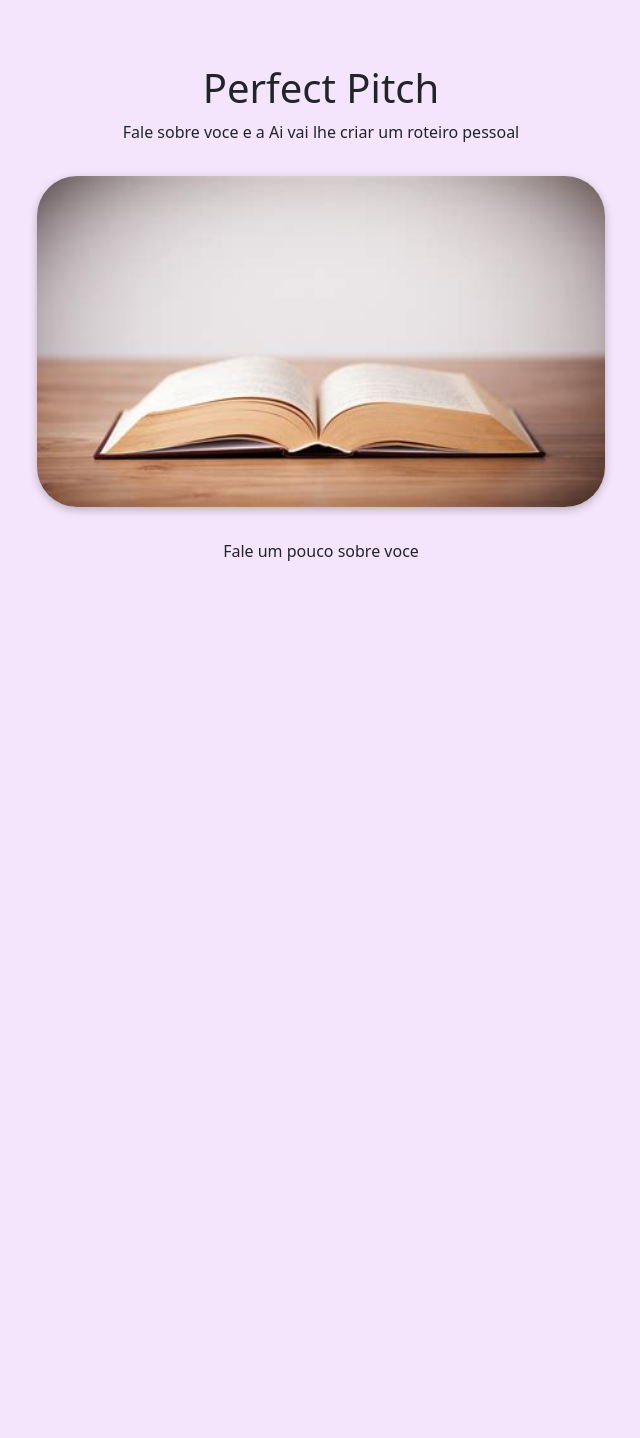
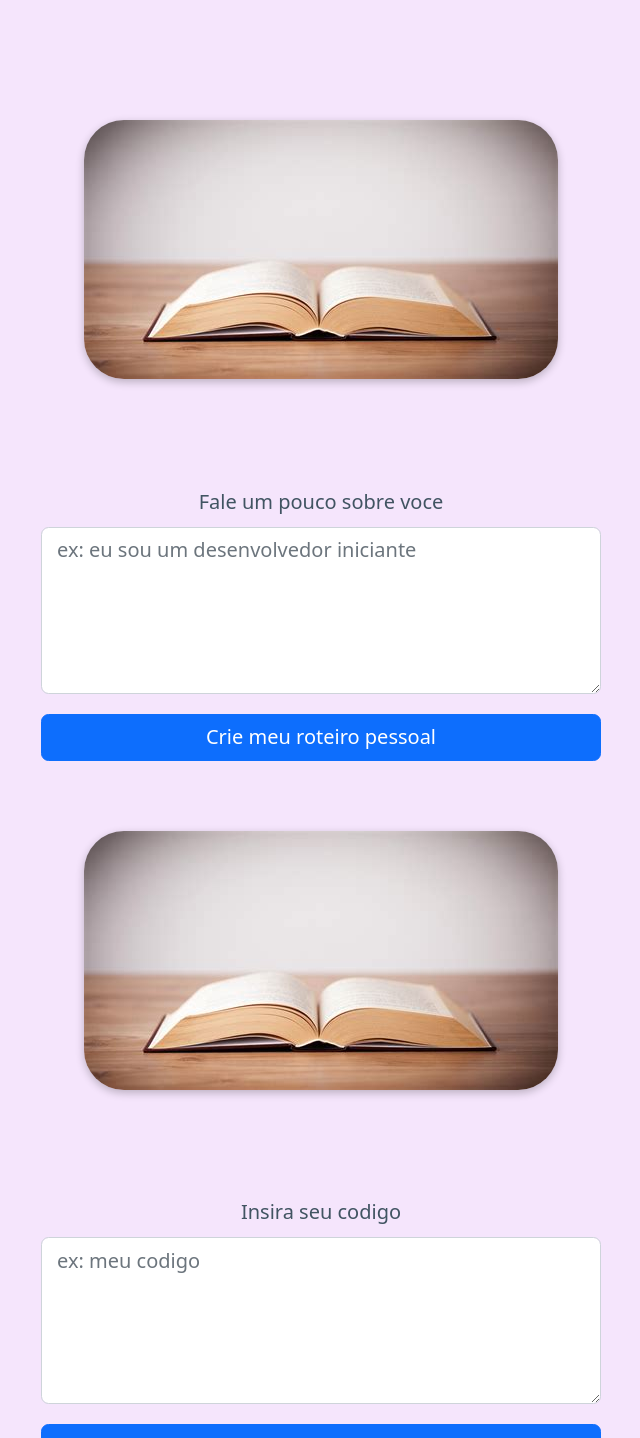
Before and after one commit to 999luan/PerfectPitch, a Next.js app: page / in a window 1280 px wide. Shown: the top 1438 px of the page, without its empty margins (319-959 px from the left). Before the commit the page ends 800 px from the top, so only its background shows below. Built offline with nearby package versions, Linux system fonts and the light colour scheme.

Commit message:
tentando criar refatoracao de codigo

```diff
--- /dev/null
+++ b/components/CodeRefactor.tsx
@@ -0,0 +1,63 @@
+import { Form, Button, Spinner } from "react-bootstrap";
+import { FormEvent, useState } from "react";
+import styles from "@/styles/Home.module.css";
+import book from "@/assets/images/book.jpg";
+import Image from "next/image";
+
+export const CodeRefactor = () => {
+  const [code, setCode] = useState("");
+  const [codeError, setCodeError] = useState(false);
+  const [codeLoading, setCodeLoading] = useState(false);
+
+  async function handleSubmit(e: FormEvent<HTMLFormElement>) {
+    e.preventDefault();
+    const formData = new FormData(e.target as HTMLFormElement);
+    const prompt = formData.get("prompt").toString().trim();
+    if (prompt) {
+      try {
+        setCode("");
+        setCodeError(false);
+        setCodeLoading(true);
+        const response = await fetch(
+          "/api/code?prompt=" + encodeURIComponent(prompt)
+        );
+        const body = await response.json();
+        if (!response.ok) {
+          throw new Error(body.error);
+        }
+        setCode(body.code);
+      } catch (error) {
+        console.error(error);
+        setCodeError(true);
+        setCode(error.message);
+      } finally {
+        setCodeLoading(false);
+      }
+    }
+  }
+  return (
+    <>
+      <div className={styles.mainImageContainer}>
+        <Image src={book} alt="um livro aberto" className={styles.mainImage} />
+      </div>
+      {codeLoading && <Spinner animation="border" />}
+      {codeError && "Algo deu errado, porfavor tente novamente!"}
+      {code && <h5 className={styles.mensagem}>{code}</h5>}
+      <Form onSubmit={handleSubmit} className={styles.inputForm}>
+        <Form.Group className="mb-3" controlId="prompt-input">
+          <Form.Label>Insira seu codigo</Form.Label>
+          <Form.Control
+            as="textarea"
+            rows={5}
+            name="prompt"
+            placeholder="ex: meu codigo"
+            maxLength={8000}
+          />
+        </Form.Group>
+        <Button type="submit" disabled={codeLoading}>
+          Crie meu roteiro pessoal
+        </Button>
+      </Form>
+    </>
+  );
+};
--- /dev/null
+++ b/components/PerfectPitch.tsx
@@ -0,0 +1,59 @@
+import { Form, Button, Spinner } from "react-bootstrap";
+import { FormEvent, useState } from "react";
+import styles from "@/styles/Home.module.css";
+import book from "@/assets/images/book.jpg";
+import Image from "next/image";
+
+export const PitchPerfect = () => {
+  const [pitch, setPitch] = useState("");
+  const [pitchLoading, setPitchLoading] = useState(false);
+  const [pitchError, setPitchError] = useState(false);
+
+  async function handleSubmit(e: FormEvent<HTMLFormElement>) {
+    e.preventDefault();
+    const formData = new FormData(e.target as HTMLFormElement);
+    const prompt = formData.get("prompt").toString().trim();
+    if (prompt) {
+      try {
+        setPitch("");
+        setPitchError(false);
+        setPitchLoading(true);
+        const response = await fetch(
+          "/api/pitch?prompt=" + encodeURIComponent(prompt)
+        );
+        const body = await response.json();
+        setPitch(body.pitch);
+      } catch (error) {
+        console.error(error);
+        setPitchError(true);
+      } finally {
+        setPitchLoading(false);
+      }
+    }
+  }
+  return (
+    <>
+      <div className={styles.mainImageContainer}>
+        <Image src={book} alt="um livro aberto" className={styles.mainImage} />
+      </div>
+      {pitchLoading && <Spinner animation="border" />}
+      {pitchError && "Algo deu errado, porfavor tente novamente!"}
+      {pitch && <h5 className={styles.mensagem}>{pitch}</h5>}
+      <Form onSubmit={handleSubmit} className={styles.inputForm}>
+        <Form.Group className="mb-3" controlId="prompt-input">
+          <Form.Label>Fale um pouco sobre voce</Form.Label>
+          <Form.Control
+            as="textarea"
+            rows={5}
+            name="prompt"
+            placeholder="ex: eu sou um desenvolvedor iniciante"
+            maxLength={1000}
+          />
+        </Form.Group>
+        <Button type="submit" disabled={pitchLoading}>
+          Crie meu roteiro pessoal
+        </Button>
+      </Form>
+    </>
+  );
+};
--- a/package.json
+++ b/package.json
@@ -10,6 +10,7 @@
   },
   "dependencies": {
     "@next/font": "13.1.5",
+    "@picocss/pico": "^1.5.6",
     "@types/node": "18.11.18",
     "@types/react": "18.0.27",
     "@types/react-dom": "18.0.10",
--- a/pages/_app.tsx
+++ b/pages/_app.tsx
@@ -1,3 +1,4 @@
+import "@picocss/pico";
 import "bootstrap/dist/css/bootstrap.min.css";
 import "@/styles/globals.css";
 import type { AppProps } from "next/app";
--- /dev/null
+++ b/pages/api/code.ts
@@ -0,0 +1,36 @@
+import type { NextApiRequest, NextApiResponse } from "next";
+import { Configuration, OpenAIApi } from "openai";
+
+const configuration = new Configuration({
+  apiKey: process.env.OPENAI_API_KEY,
+});
+const openai = new OpenAIApi(configuration);
+
+export default async function handler(
+  req: NextApiRequest,
+  res: NextApiResponse
+) {
+  const prompt = req.query.prompt;
+  if (!prompt) {
+    return res.status(400).json({ error: "Prompt Invalida" });
+  }
+  if (prompt.length > 8000) {
+    return res.status(400).json({ error: "Prompt Muito Longa" });
+  }
+  const promptString = `Create Documentation to this code \n Data: ${JSON.stringify(
+    prompt
+  )} \n your documentation:`;
+
+  const completion = await openai.createCompletion({
+    model: "code-davinci-002",
+    prompt: promptString,
+    max_tokens: 8000,
+    temperature: 1,
+    presence_penalty: 0,
+    frequency_penalty: 0,
+  });
+
+  const codeDoc = completion.data.choices[0].text;
+
+  res.status(200).json({ codeDoc });
+}
--- a/pages/api/hello.ts
+++ /dev/null
@@ -1,13 +0,0 @@
-// Next.js API route support: https://nextjs.org/docs/api-routes/introduction
-import type { NextApiRequest, NextApiResponse } from 'next'
-
-type Data = {
-  name: string
-}
-
-export default function handler(
-  req: NextApiRequest,
-  res: NextApiResponse<Data>
-) {
-  res.status(200).json({ name: 'John Doe' })
-}
--- /dev/null
+++ b/pages/api/pitch.ts
@@ -0,0 +1,33 @@
+// Next.js API route support: https://nextjs.org/docs/api-routes/introduction
+import type { NextApiRequest, NextApiResponse } from "next";
+import { Configuration, OpenAIApi } from "openai";
+
+const configuration = new Configuration({
+  apiKey: process.env.OPENAI_API_KEY,
+});
+const openai = new OpenAIApi(configuration);
+
+export default async function handler(
+  req: NextApiRequest,
+  res: NextApiResponse
+) {
+  const prompt = req.query.prompt;
+  if (!prompt) {
+    return res.status(400).json({ error: "Prompt Invalida" });
+  }
+  if (prompt.length > 1000) {
+    return res.status(400).json({ error: "Prompt Muito Longa" });
+  }
+  const completion = await openai.createCompletion({
+    model: "text-davinci-003",
+    prompt: `Create an personal pitch in brazilian portuguese based on the following data. \n Data: ${prompt}\n Perfect Pitch for you:`,
+    max_tokens: 1000,
+    temperature: 1,
+    presence_penalty: 0,
+    frequency_penalty: 0,
+  });
+
+  const pitch = completion.data.choices[0].text;
+
+  res.status(200).json({ pitch });
+}
--- a/pages/index.tsx
+++ b/pages/index.tsx
@@ -1,11 +1,11 @@
 import Head from "next/head";
-import Image from "next/image";
-import book from "@/assets/images/book.jpg";
+
 import styles from "@/styles/Home.module.css";
-import { Form } from "react-bootstrap";
-import { FormEvent } from "react";
+
+import { PitchPerfect } from "@/components/PerfectPitch";
+import { CodeRefactor } from "@/components/CodeRefactor";
+
 export default function Home() {
-  async function handleSubmit(e: FormEvent<HTMLFormElement>) {}
   return (
     <>
       <Head>
@@ -14,24 +14,10 @@ export default function Home() {
         <meta name="viewport" content="width=device-width, initial-scale=1" />
         <link rel="icon" href="/favicon.ico" />
       </Head>
+
       <main className={styles.main}>
-        <h1>Perfect Pitch</h1>
-        <div>Fale sobre voce e a Ai vai lhe criar um roteiro pessoal</div>
-
-        <div className={styles.mainImageContainer}>
-          <Image
-            src={book}
-            fill
-            alt="um livro aberto"
-            priority
-            className={styles.mainImage}
-          />
-        </div>
-        <Form onSubmit={handleSubmit} className={styles.inputForm}>
-          <Form.Group className="mb-3" controlId="prompt-input">
-            <Form.Label>Fale um pouco sobre voce</Form.Label>
-          </Form.Group>
-        </Form>
+        <PitchPerfect />
+        <CodeRefactor />
       </main>
     </>
   );
--- a/styles/Home.module.css
+++ b/styles/Home.module.css
@@ -24,3 +24,6 @@
 .inputForm {
   width: 100%;
 }
+.mensagem {
+  text-align: left;
+}
```
Also changed, not shown: 2 other files (tests, documents, lock files or other folders).
